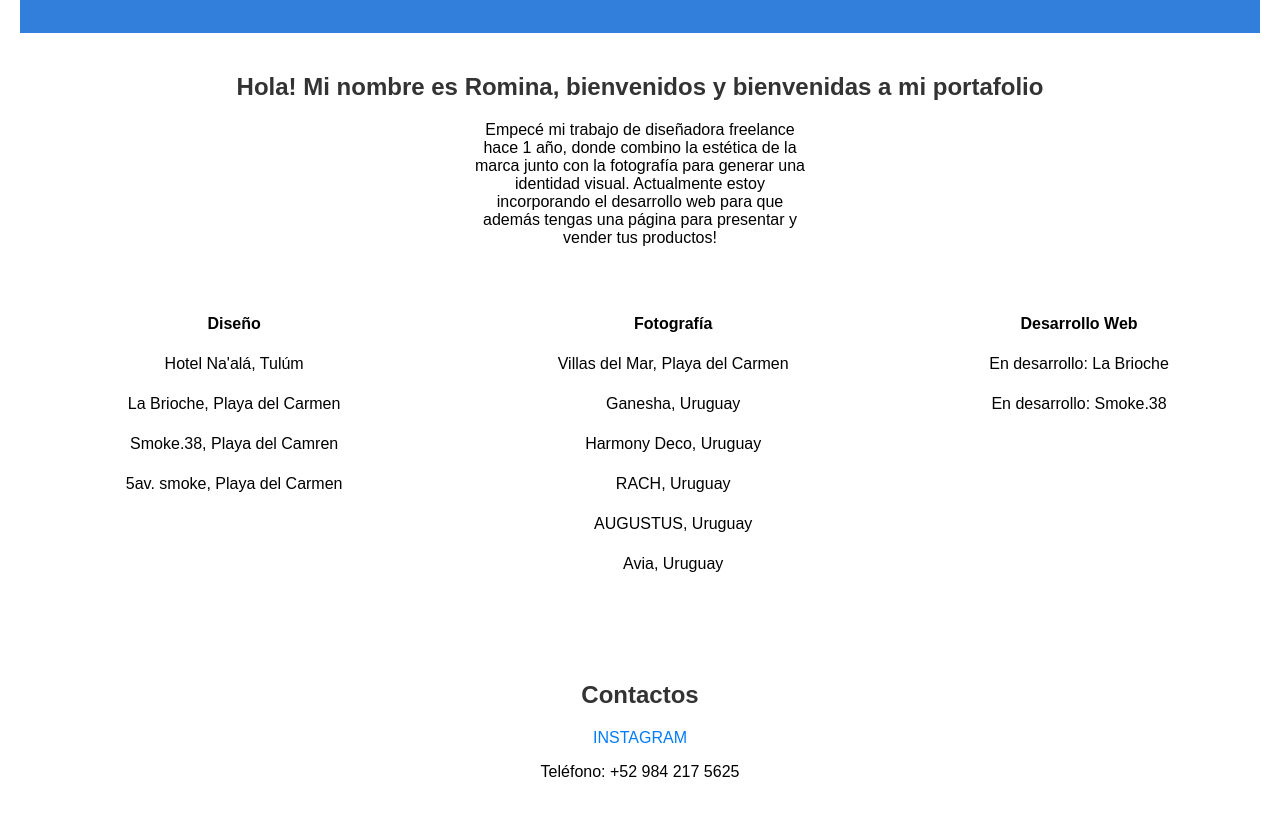
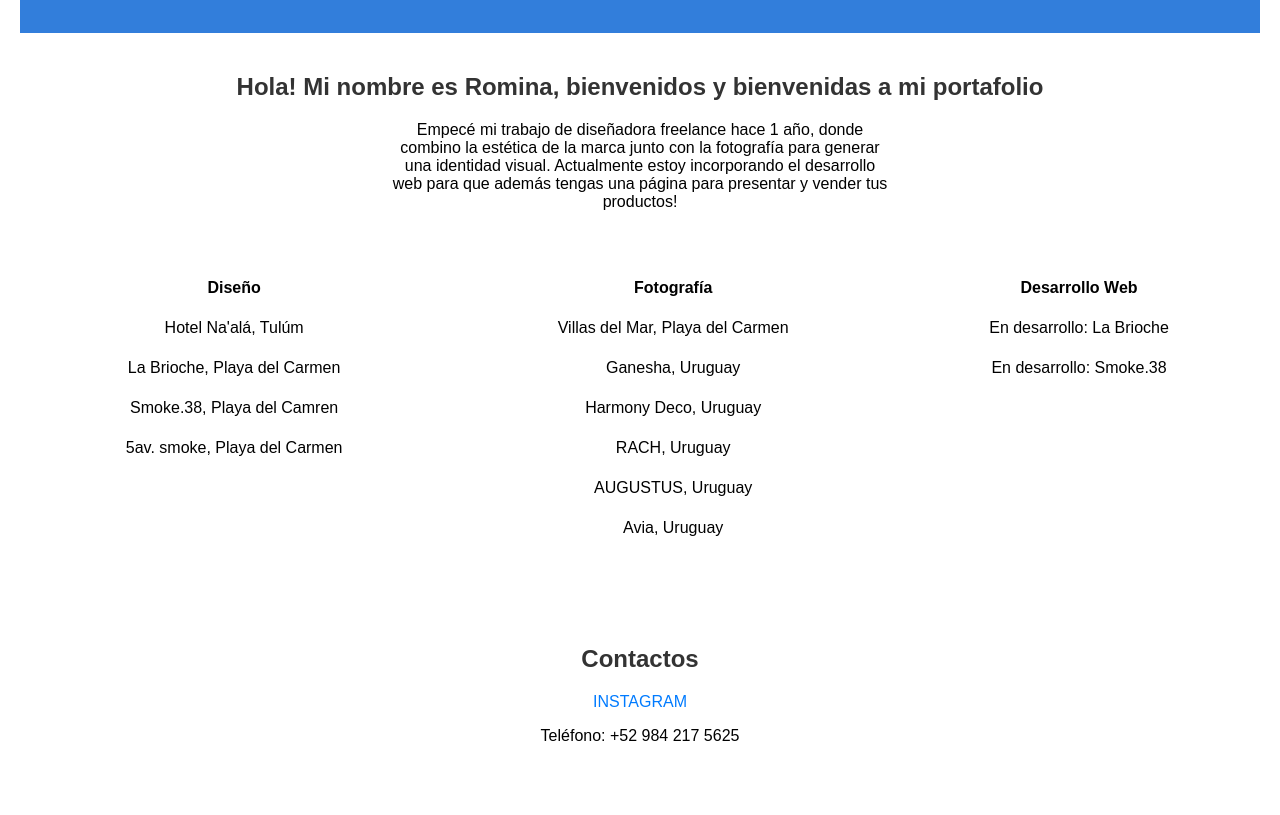
Before and after one commit to rominabalbi/rominabalbi.github.io, a plain HTML site: page index.html in a window 1280 px wide. Shown: the part 900-1715 px from the top of the page. Drawn offline with Linux system fonts and the light colour scheme.

Commit message:
Cambio de alineación css

```diff
--- a/Mi_cv.css
+++ b/Mi_cv.css
@@ -41,8 +41,8 @@ body {
   /* Estilos para la sección de información */
 
  p#descripcion{
-    padding-left: 450px;
-    padding-right: 450px;
+    padding-left: 30%;
+    padding-right: 30%;
   }
 
   /* Estilos para la tabla de trabajos */
```
